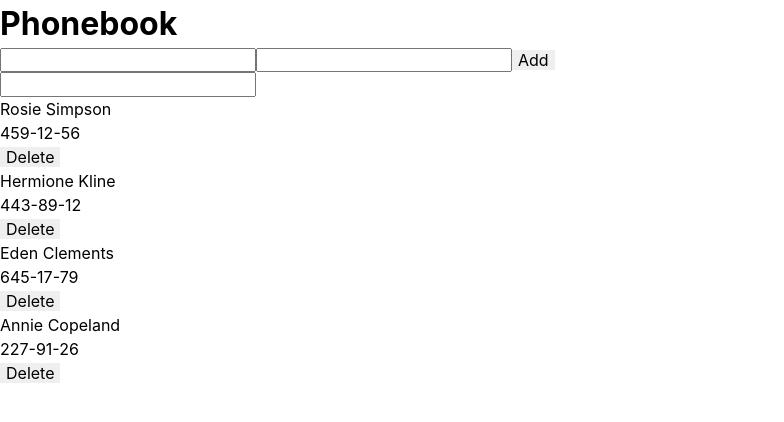
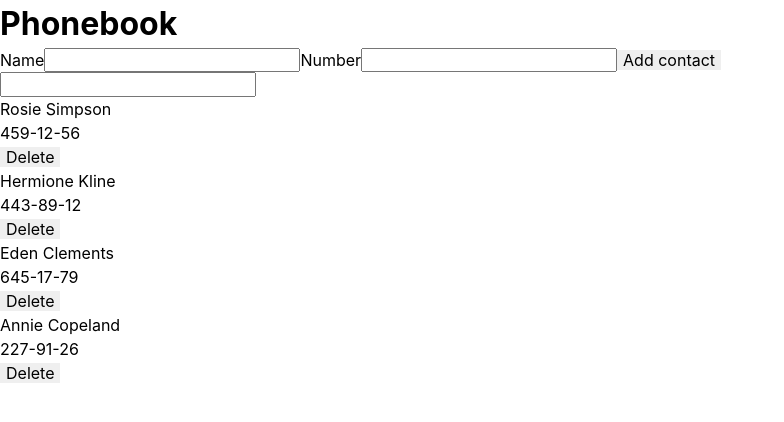
Before and after one commit to YuliiaLukomska/goit-react-hw-03, a React (Vite) app: page / in a window 1280 px wide. Shown: the top 422 px of the page, without its empty margins (0-784 px from the left). Built offline with nearby package versions, Linux system fonts and the light colour scheme.

Commit message:
add ErrorMessage to field

```diff
--- a/package.json
+++ b/package.json
@@ -14,7 +14,8 @@
     "modern-normalize": "^2.0.0",
     "nanoid": "^5.0.6",
     "react": "^18.2.0",
-    "react-dom": "^18.2.0"
+    "react-dom": "^18.2.0",
+    "yup": "^1.4.0"
   },
   "devDependencies": {
     "@types/react": "^18.2.56",
--- a/src/components/ContactForm/ContactForm.jsx
+++ b/src/components/ContactForm/ContactForm.jsx
@@ -1,4 +1,16 @@
-import { Formik, Form, Field } from "formik";
+import { Formik, Form, Field, ErrorMessage } from "formik";
+import * as Yup from "yup";
+
+const FeedbackSchema = Yup.object().shape({
+  name: Yup.string()
+    .min(3, "Too Short!")
+    .max(50, "Too Long")
+    .required("Required"),
+  number: Yup.string()
+    .min(3, "Too Short!")
+    .max(50, "Too Long")
+    .required("Required"),
+});
 
 const initialValues = {
   name: "",
@@ -12,11 +24,24 @@ const ContactForm = ({ addContacts }) => {
   };
 
   return (
-    <Formik initialValues={initialValues} onSubmit={handleSubmit}>
+    <Formik
+      initialValues={initialValues}
+      onSubmit={handleSubmit}
+      validationSchema={FeedbackSchema}
+    >
       <Form>
-        <Field name="name" type="text" />
-        <Field name="number" type="text" />
-        <button type="submit">Add</button>
+        <label>
+          Name
+          <Field name="name" type="text" />
+          <ErrorMessage name="name" component="span" />
+        </label>
+        <label>
+          Number
+          <Field name="number" type="text" />
+          <ErrorMessage name="number" component="span" />
+        </label>
+
+        <button type="submit">Add contact</button>
       </Form>
     </Formik>
   );
```
Also changed, not shown: 1 other file (tests, documents, lock files or other folders).
